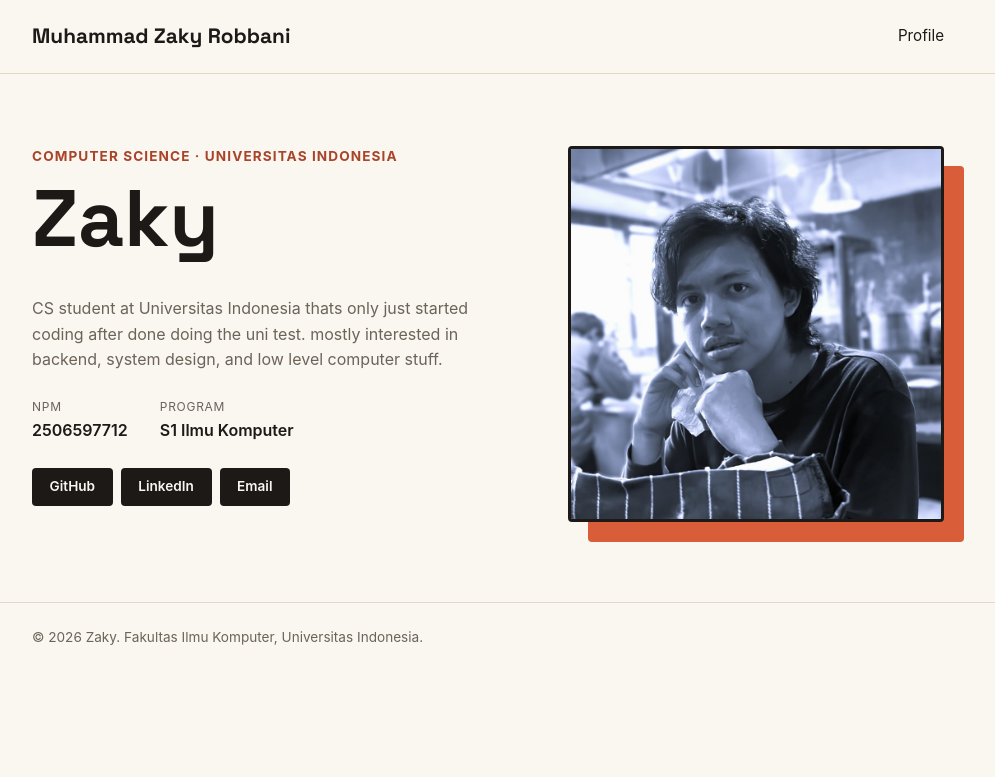
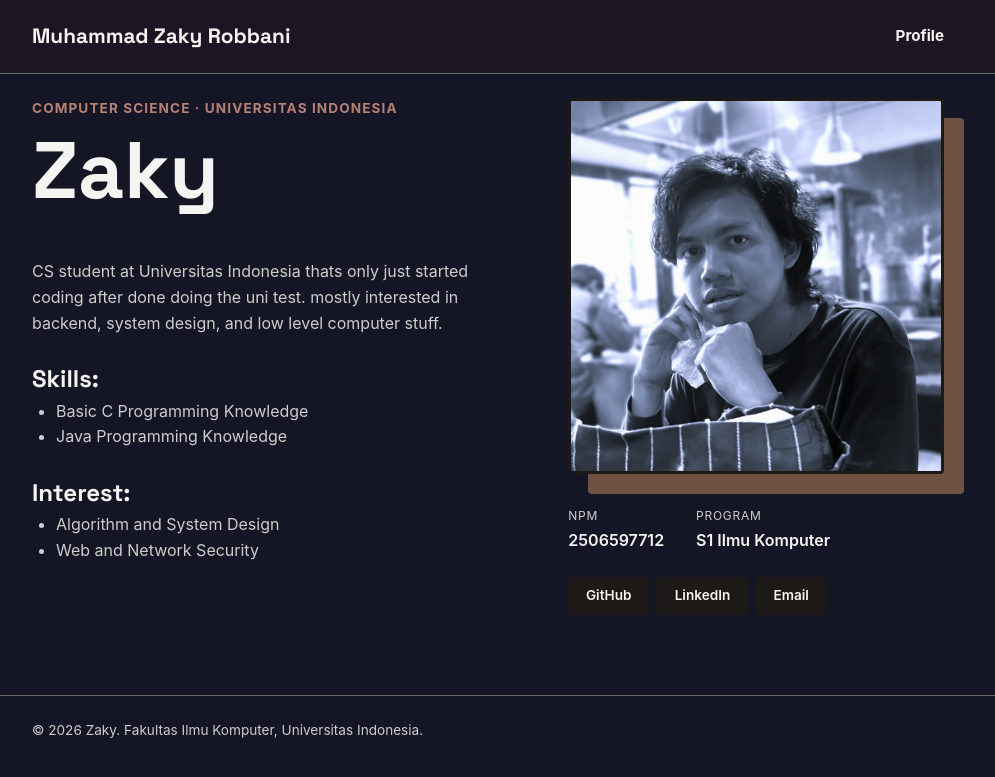
Before and after one commit to mzakyrbn/myportofolio, a Django app: page / in a window 1280 px wide. Shown: the top 777 px of the page, without its empty margins (152-1147 px from the left). Run offline with Django 5.2, Linux system fonts and the light colour scheme.

Commit message:
adding details about self in landing page

```diff
--- a/portofolio/settings.py
+++ b/portofolio/settings.py
@@ -30,7 +30,7 @@ SECRET_KEY = 'django-insecure-l$-)23j!=n97ckqh+!61jpp*=sz06yb17mrasn1p$6_%e&9f5-
 # SECURITY WARNING: don't run with debug turned on in production!
 DEBUG = True
 
-ALLOWED_HOSTS = ["localhost", "127.0.0.1", "https://pws.cs.ui.ac.id/web/project/muhammad.zaky53/myportofolio"]
+ALLOWED_HOSTS = ["localhost", "127.0.0.1", "muhammad-zaky53-myportofolio.pws.cs.ui.ac.id"]
 
 PRODUCTION = os.getenv('PRODUCTION', 'False').lower() == 'true'
 
--- a/static/css/style.css
+++ b/static/css/style.css
@@ -5,19 +5,21 @@
 }
 
 :root {
+	--white-calk: #f6f4f1;
+	--navbar: #1c1624;
     --ink: #1c1917;
-    --paper: #faf6f0;
-    --accent: #d95d39;
-    --accent-dark: #a8442a;
-    --line: #e3d9c9;
-    --text-muted: #6b6459;
+    --main: #141625;
+    --accent: #6e5244;
+    --accent-dark: #b68175;
+    --line: #696969;
+    --text-muted: #cecdcc;
     --radius: 4px;
 }
 
 body {
     font-family: -apple-system, "Segoe UI", Roboto, Helvetica, Arial, sans-serif;
-    color: var(--ink);
-    background-color: var(--paper);
+    color: var(--white-calk);
+    background-color: var(--main);
     line-height: 1.6;
 }
 
@@ -33,6 +35,7 @@ h1, .brand {
 
 .site-header {
     border-bottom: 1px solid var(--line);
+	background-color: var(--navbar);
 }
 
 .site-header .container {
@@ -45,7 +48,7 @@ h1, .brand {
 .brand {
     font-size: 1.3rem;
     font-weight: 700;
-    color: var(--ink);
+    color: var(--white-calk);
     text-decoration: none;
 }
 
@@ -55,13 +58,14 @@ h1, .brand {
 }
 
 .site-header nav a {
-    color: var(--ink);
+    color: var(--white-calk);
     text-decoration: none;
     font-size: 0.95rem;
+	font-weight: 700;
 }
 
 .hero {
-    padding: 4.5rem 0 5rem;
+    padding: 1.5rem 0 5rem;
 }
 
 .hero-grid {
@@ -101,10 +105,29 @@ h1, .brand {
     margin-bottom: 1.5rem;
 }
 
+.hero-details h1 {
+	font-family: "Space Grotesk", -apple-system, sans-serif;
+}
+
+.skill-list {
+	color: var(--text-muted);
+	margin-left: 1.5rem;
+	margin-bottom: 1.5rem;
+}
+
+.interest-list {
+	color: var(--text-muted);
+	margin-left: 1.5rem;
+	margin-bottom: 1.5rem;
+}
+
 .meta-list {
     display: flex;
+	width: 100%;
     gap: 2rem;
+	margin-top: 2rem;
     margin-bottom: 1.5rem;
+	justify-content: flex-start;
 }
 
 .meta-row dt {
@@ -130,7 +153,7 @@ h1, .brand {
     font-size: 0.85rem;
     font-weight: 600;
     text-decoration: none;
-    color: var(--paper);
+    color: var(--white-calk);
     background-color: var(--ink);
     border-radius: var(--radius);
     padding: 0.5rem 1.1rem;
@@ -141,10 +164,14 @@ h1, .brand {
     background-color: var(--accent);
 }
 
-.hero-photo {
+.hero-profile {
     grid-area: photo;
     align-self: center;
     position: relative;
+}
+
+.hero-photo {
+	position: relative;
 }
 
 .photo-block {
--- a/templates/index.html
+++ b/templates/index.html
@@ -1,5 +1,6 @@
 <!DOCTYPE html>
 <html lang="en">
+<script src="/static/js/script.js"></script>
 <head>
     <meta charset="UTF-8">
     <meta name="viewport" content="width=device-width, initial-scale=1.0">
@@ -26,12 +27,12 @@
                     <p class="hero-kicker">Computer Science &middot; Universitas Indonesia</p>
                     <h1>Zaky</h1>
                 </div>
+                <div class="hero-profile">
 					<div class="hero-photo">
 						<div class="photo-block"></div>
-                    <img class="avatar" src="/static/img/imaGe.jpeg" alt="Photo of mee">
+                    	<img class="avatar" src="/static/img/image.jpeg" alt="Photo of mee">
 					</div>
-                <div class="hero-details">
-                    <p class="bio">CS student at Universitas Indonesia thats only just started coding after done doing the uni test. mostly interested in backend, system design, and low level computer stuff.</p>
+				<div class="profile-content">
 					<dl class="meta-list">
 						<div class="meta-row">
 							<dt>NPM</dt>
@@ -43,10 +44,24 @@
 						</div>
 					</dl>
 					<div class="social-links">
-                        <a href="https://github.com/mzakyrbn" class="social-link">GitHub</a>
-                        <a href="https://linkedin.com/in/m-zaky-robbani-b24616379" class="social-link">LinkedIn</a>
-                        <a href="mailto:muhammad.zaky53@ui.ac.id" class="social-link">Email</a>
+						<a href="https://github.com/" class="social-link">GitHub</a>
+						<a href="https://linkedin.com/" class="social-link">LinkedIn</a>
+						<a href="mailto:burhan@example.com" class="social-link">Email</a>
 					</div>
+				</div>
+                </div>
+                <div class="hero-details">
+                    <p class="bio">CS student at Universitas Indonesia thats only just started coding after done doing the uni test. mostly interested in backend, system design, and low level computer stuff.</p>
+                    <h1>Skills:</h1>
+					<ul class="skill-list">
+						<li>Basic C Programming Knowledge</li>
+						<li>Java Programming Knowledge</li>
+					</ul>
+					<h1>Interest:</h1>
+					<ul class="interest-list">
+						<li>Algorithm and System Design</li>
+						<li>Web and Network Security</li>
+					</ul>
                 </div>
             </div>
         </section>
```
Also changed, not shown: static/js/script.js (added). Lines whose indentation alone changed are shown as unchanged.
